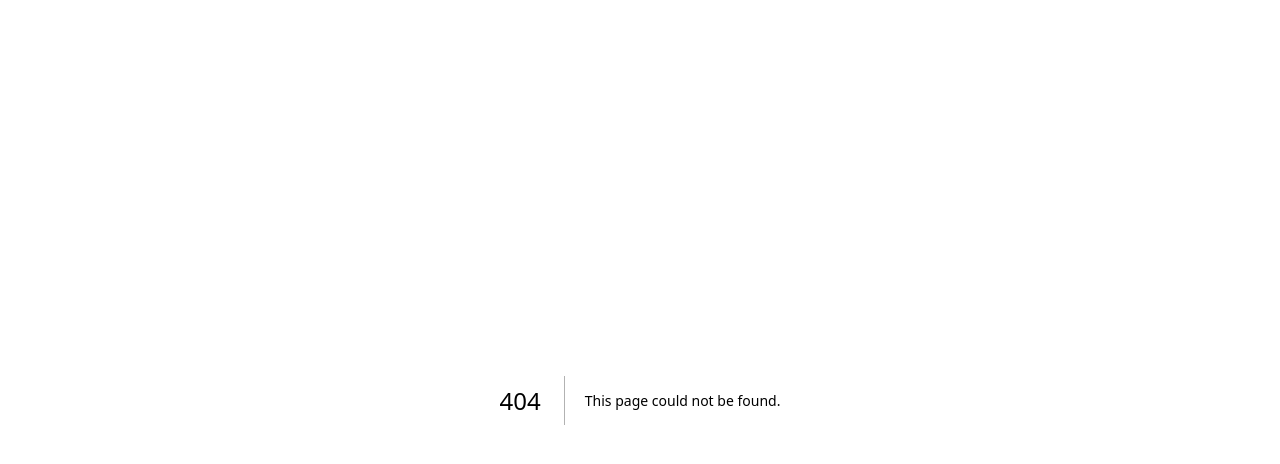
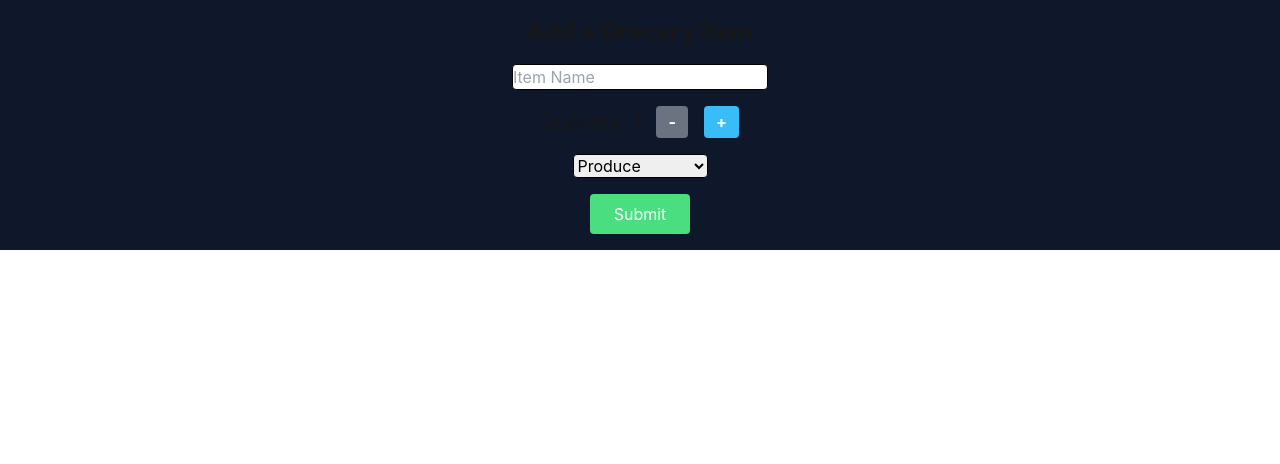
Before and after one commit to rsroman9800/cprg306-assignments, a Next.js app: page /week-5 in a window 1280 px wide. Before the commit this address had no page. Shown: the top 464 px of the page. Built offline with nearby package versions, Linux system fonts and the light colour scheme.

Commit message:
Finished week 5 assignment

```diff
--- a/app/page.js
+++ b/app/page.js
@@ -19,7 +19,17 @@ export default function Page() {
           <Link href="/week-4">
           Week 4 Assignment
           </Link>
-          </li>
+        </li>
+        <li className="text-xl hover:underline">
+          <Link href="/week-5-demo">
+          Week 5 Demo
+          </Link>
+        </li>
+        <li className="text-xl hover:underline">
+          <Link href="/week-5">
+          Week 5 Assignment
+          </Link>
+        </li>
     </main>
   );
 }
--- /dev/null
+++ b/app/week-5/new-item.js
@@ -0,0 +1,106 @@
+"use client";
+
+import { useState } from "react";
+
+export default function GroceryComponent()
+{
+    const [name, setName] = useState("");
+    const [quantity, setQuantity] = useState(1);
+    const [category, setCategory] = useState("produce");
+    const [nameError, setNameError] = useState(false);
+
+    const increment = () => {
+        setQuantity(prevQuantity => (prevQuantity < 20 ? prevQuantity + 1 : prevQuantity)); // Ensure the quantity is never more than 20
+    };
+
+    const decrement = () => {
+        setQuantity(prevQuantity => (prevQuantity > 1 ? prevQuantity - 1 : prevQuantity)); // Ensure the quantity is never less than 1
+    };
+
+    const handleSubmit = (event) => {
+        event.preventDefault();
+        if (name === "")
+            {
+                setNameError(true);
+                return; // Prevent form submission if the name is empty
+            }
+        else
+            {
+                setNameError(false);
+            }
+        let item = {name, quantity, category};
+        console.log(item); // Log the item to the console
+
+        // Reset the form to the defaults
+        setName("");
+        setQuantity(1);
+        setCategory("produce");
+    };
+
+    return (
+        <div className="flex flex-col items-center justify-center space-y-4">
+        <p className="text-2xl font-bold">Add a Grocery Item</p>
+                <input
+                    id="name"
+                    placeholder="Item Name"
+                    type="text"
+                    value={name}
+                    onChange={(event) => {
+                        setName(event.target.value);
+                        if (event.target.value !== "") {
+                            setNameError(false);
+                        }
+                    }}
+                    className="border border-black m-2 text-black rounded w-64"
+                    required
+                />
+            {nameError && <p className="text-red-500 text-sm">Please fill out this field</p>}
+
+            <div className="flex items-center justify-center space-x-4">
+                <p className="text-xl">Quantity: {quantity}</p>
+                <button
+                    onClick={decrement}
+                    disabled={quantity === 1}
+                    className={`px-3 py-1 rounded text-white font-bold ${
+                    quantity === 1 ? 'bg-gray-500 cursor-not-allowed' : 'bg-sky-400 hover:bg-sky-600'
+                    }`} // Disable the button when the quantity is 1
+                >
+                    -
+                </button>
+                <button
+                    onClick={increment}
+                    disabled={quantity === 20}
+                    className={`px-3 py-1 rounded text-white font-bold ${
+                    quantity === 20 ? 'bg-gray-500 cursor-not-allowed' : 'bg-sky-400 hover:bg-sky-600'
+                    }`} // Disable the button when the quantity is 20
+                >
+                    +
+                </button>
+            </div>
+
+            <select id="category" className="border border-black m-2 text-black rounded">
+                <option value="" disabled>Category</option>
+                <option value="produce">Produce</option>
+                <option value="dairy">Dairy</option>
+                <option value="bakery">Bakery</option>
+                <option value="meat">Meat</option>
+                <option value="frozen-foods">Frozen Foods</option>
+                <option value="canned-goods">Canned Goods</option>
+                <option value="dry-goods">Dry Goods</option>
+                <option value="beverages">Beverages</option>
+                <option value="snacks">Snacks</option>
+                <option value="household">Household</option>
+                <option value="other">Other</option>
+            </select>
+
+            <div>
+            <button
+                onClick={handleSubmit}
+                className="bg-green-400 hover:bg-green-600 text-white px-6 py-2 rounded"
+            >
+                Submit
+            </button>
+            </div>
+        </div>
+    );
+}
--- /dev/null
+++ b/app/week-5/page.js
@@ -0,0 +1,10 @@
+import GroceryComponent from './new-item';
+
+export default function Page()
+{
+    return (
+        <main className="bg-slate-900 p-4">
+            <GroceryComponent />
+        </main>
+    );
+}
```
